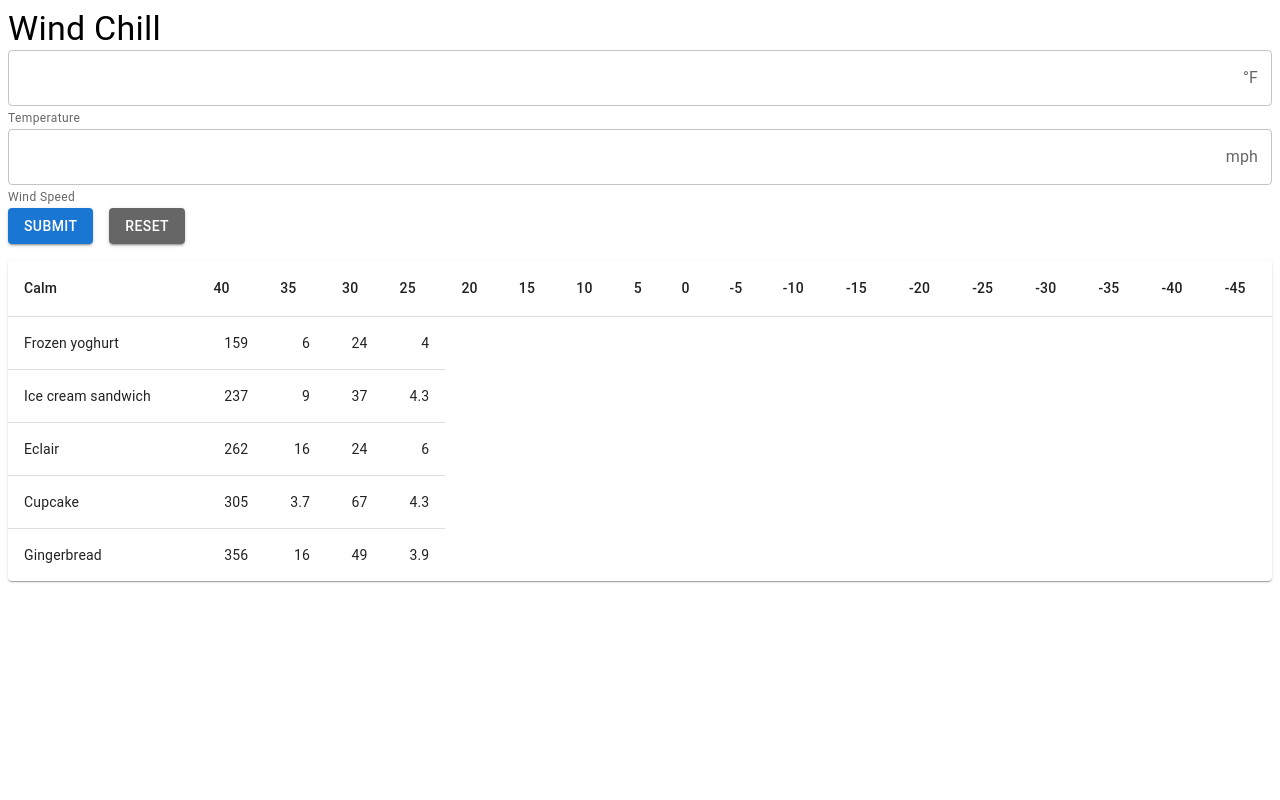
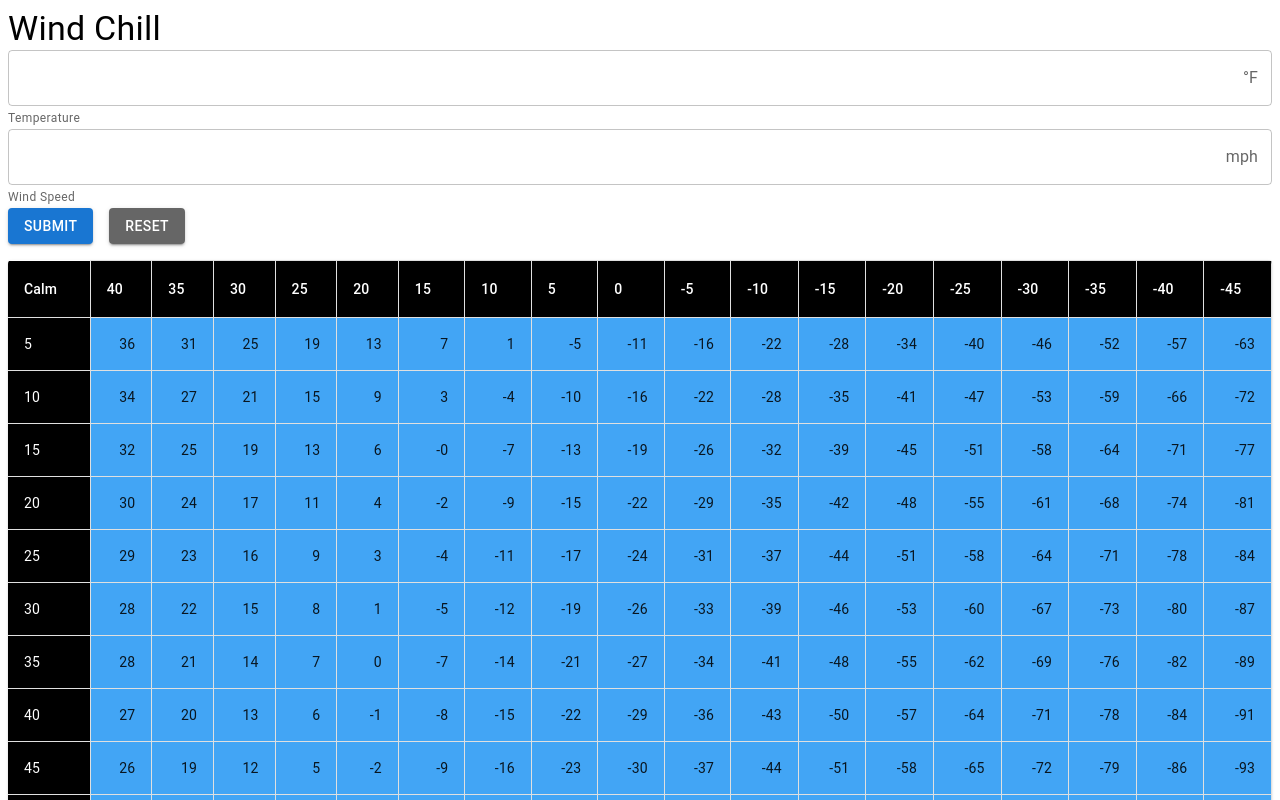
Before and after one commit to colemilne54/Calculator-Emporium, a React (Create React App) app: page / in a window 1280 px wide. Shown: the top 800 px of the page. Built offline with nearby package versions, Linux system fonts and the light colour scheme.

Commit message:
1 file modified

```diff
--- a/src/Components/Calculators/WindChill.jsx
+++ b/src/Components/Calculators/WindChill.jsx
@@ -16,9 +16,12 @@ import {
   Paper
 } from '@mui/material';
 
+function calcWindChill(temp, wind) {
+  return (35.74 + 0.6215*temp - 35.75*wind**.16 + 0.4275*temp*wind**.16).toFixed(0);
+}
 
-function createData(name, calories, fat, carbs, protein) {
-  return { name, calories, fat, carbs, protein };
+function createData(wind, feels) {
+  return { wind, feels };
 }
 
 var tempArr = [];
@@ -28,18 +31,26 @@ for(var i=40; i>=-45; i-=5) {
 }
 
 var windArr = [];
+var rows = [];
 
 for(var i=5; i<=60; i+=5) {
   windArr.push(i);
+  var frost = [];
+  for (var temp in tempArr) {
+    frost.push(calcWindChill(tempArr[temp], i));
+  }
+  rows.push(createData(i, frost));
 }
 
-const rows = [
-  createData('Frozen yoghurt', 159, 6.0, 24, 4.0),
-  createData('Ice cream sandwich', 237, 9.0, 37, 4.3),
-  createData('Eclair', 262, 16.0, 24, 6.0),
-  createData('Cupcake', 305, 3.7, 67, 4.3),
-  createData('Gingerbread', 356, 16.0, 49, 3.9),
-];
+
+
+// const rows = [
+//   createData('Frozen yoghurt', 159, 6.0, 24, 4.0),
+//   createData('Ice cream sandwich', 237, 9.0, 37, 4.3),
+//   createData('Eclair', 262, 16.0, 24, 6.0),
+//   createData('Cupcake', 305, 3.7, 67, 4.3),
+//   createData('Gingerbread', 356, 16.0, 49, 3.9),
+// ];
 
 
 
@@ -49,9 +60,9 @@ function FrostBiteChart() {
       <Table sx={{ minWidth: 650 }} aria-label="frostbite table">
         <TableHead>
           <TableRow>
-            <TableCell>Calm</TableCell>
+            <TableCell sx = {{backgroundColor: 'black', color: 'white'}}>Calm</TableCell>
             {tempArr.map((temp) => (
-              <TableCell>
+              <TableCell sx={{border: 1, borderColor: 'grey.300', backgroundColor: 'black', color: 'white'}}>
                 {temp}
               </TableCell>
           ))}
@@ -60,16 +71,15 @@ function FrostBiteChart() {
         <TableBody>
           {rows.map((row) => (
             <TableRow
-              key={row.name}
-              sx={{ '&:last-child td, &:last-child th': { border: 0 } }}
+              key={row.wind}
+              // sx={{ '&:last-child td, &:last-child th': { border: 0 } }}
             >
-              <TableCell component="th" scope="row">
-                {row.name}
+              <TableCell component="th" scope="row" sx={{borderRight: 1, borderColor: 'grey.300', backgroundColor: 'black', color: 'white'}}>
+                {row.wind}
               </TableCell>
-              <TableCell align="right">{row.calories}</TableCell>
-              <TableCell align="right">{row.fat}</TableCell>
-              <TableCell align="right">{row.carbs}</TableCell>
-              <TableCell align="right">{row.protein}</TableCell>
+              {row.feels.map((feel) => (
+                <TableCell align="right" sx={{border: 1, borderColor: 'grey.300', backgroundColor: 'primary.light'}}>{feel}</TableCell>
+              ))}
             </TableRow>
           ))}
         </TableBody>
```
